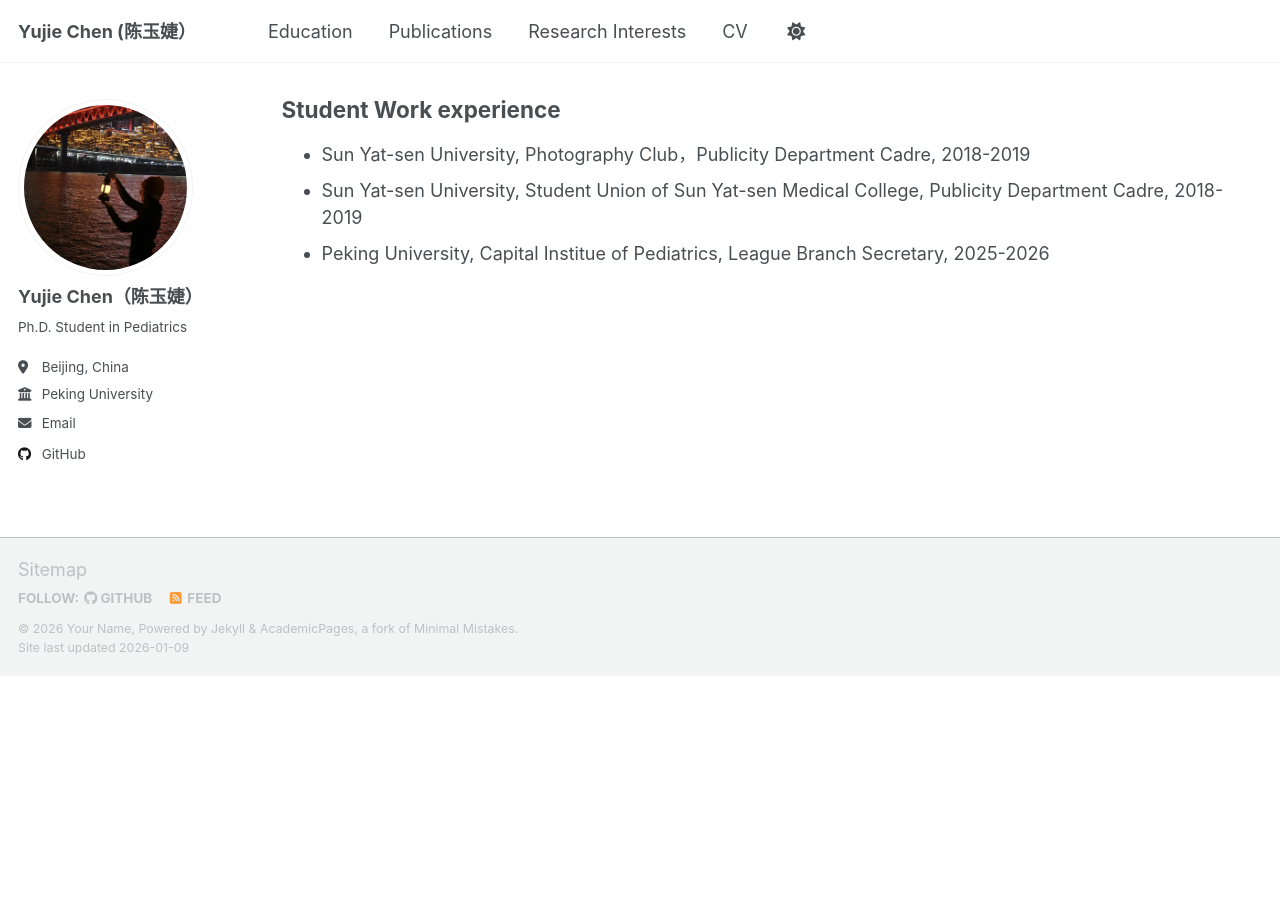
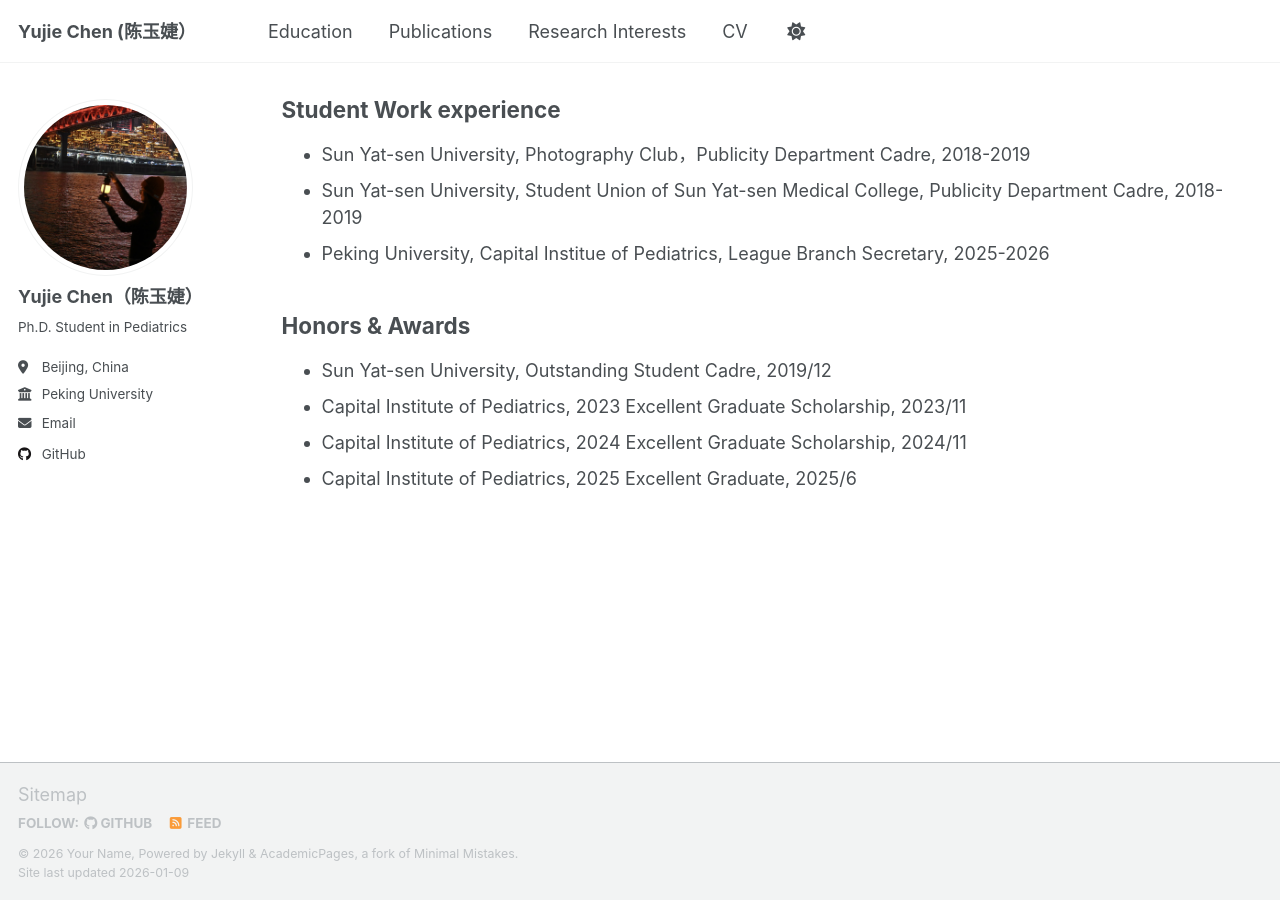
Before and after one commit to yujie7799/yujie7799.github.io, a Jekyll site: the page built from _pages/cv.md, in a window 1280 px wide and 900 px high, scrolled down 1322 px. Built offline with Jekyll 4.4.1, drawn with Linux system fonts in a browser that asks for light colours; a script that is not in the unit is left out; before the commit the page ends 1997 px from its top, so only the background shows below that.

Commit message:
Update cv.md

```diff
--- a/_pages/cv.md
+++ b/_pages/cv.md
@@ -35,3 +35,9 @@ Proficient in GraphPad Prism, Adobe Illustrator, Microsoft Excel, SPSS, R, and P
 * Sun Yat-sen University, Photography Club，Publicity Department Cadre, 2018-2019
 * Sun Yat-sen University, Student Union of Sun Yat-sen Medical College, Publicity Department Cadre, 2018-2019
 * Peking University, Capital Institue of Pediatrics, League Branch Secretary, 2025-2026
+
+## Honors & Awards
+* Sun Yat-sen University, Outstanding Student Cadre, 2019/12
+* Capital Institute of Pediatrics, 2023 Excellent Graduate Scholarship, 2023/11
+* Capital Institute of Pediatrics, 2024 Excellent Graduate Scholarship, 2024/11
+* Capital Institute of Pediatrics, 2025 Excellent Graduate, 2025/6
```
